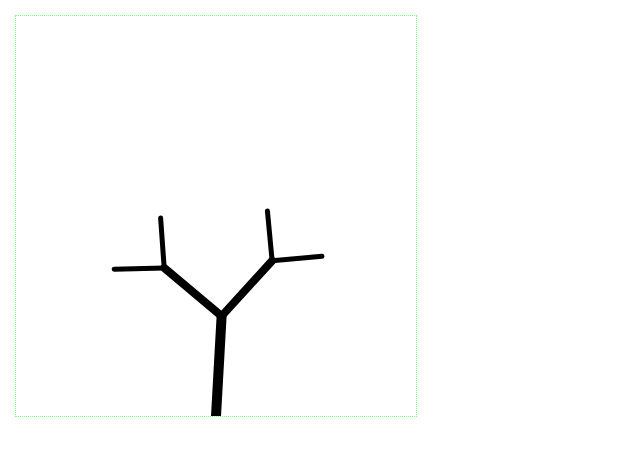
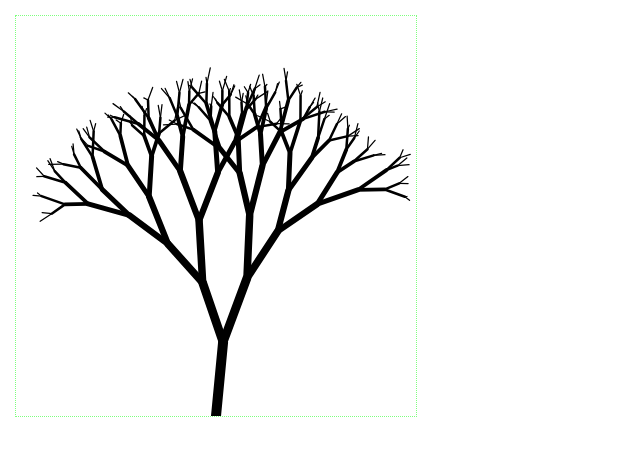
Before and after one commit to valscion/puu, a React (Create React App) app: page / in a window 1280 px wide. Shown: the top 456 px of the page, without its empty margins (0-640 px from the left). Built offline with nearby package versions, Linux system fonts and the light colour scheme.

Commit message:
Properly generate tree

```diff
--- a/src/App.js
+++ b/src/App.js
@@ -3,84 +3,54 @@ import "./App.css";
 
 const stroke = { stroke: "black", "stroke-linecap": "round" };
 
-function generateBranch({ startX, startY, level, angle, length, genRand }) {
-  const strokeWidth = (() => {
-    switch (level) {
-      case 0:
-        return 10;
-      case 1:
-        return 8;
-      case 2:
-        return 5;
-      default:
-        throw new Error("too deep");
-    }
-  })();
+function genTree({ genRand, maxLevels, baseLength, maxWidth, rootX, rootY }) {
+  function genNext({ x, y, angle, levelsRemaining }) {
+    if (levelsRemaining === 0) return { self: null, left: null, right: null };
 
-  const random = genRand();
+    const length = (levelsRemaining / maxLevels) * baseLength;
+    const xDiff =
+      Math.cos(angle + genRand()) * (length + genRand() * baseLength);
+    const yDiff =
+      Math.sin(angle + genRand()) * (length + genRand() * baseLength);
 
-  const xDiff = Math.cos(angle + random) * length;
-  const yDiff = Math.sin(angle + random) * length;
+    const nextX = x + xDiff;
+    const nextY = y + yDiff;
 
-  const nextX = startX + xDiff;
-  const nextY = startY + yDiff;
+    const widthFactor = levelsRemaining / maxLevels;
 
     return {
-    paths: (
-      <path
-        d={`M${startX},${startY} ${nextX},${nextY}`}
-        stroke-width={strokeWidth}
-        {...stroke}
-      />
-    ),
+      self: {
+        x,
+        y,
         nextX,
-    nextY
+        nextY,
+        width: maxWidth * widthFactor,
+        level: maxLevels - levelsRemaining
+      },
+      left: genNext({
+        x: nextX,
+        y: nextY,
+        angle: angle - Math.PI / 10,
+        levelsRemaining: levelsRemaining - 1
+      }),
+      right: genNext({
+        x: nextX,
+        y: nextY,
+        angle: angle + Math.PI / 10,
+        levelsRemaining: levelsRemaining - 1
+      })
     };
   }
 
-function generateTree(genRand) {
-  return Array(3)
-    .fill(null)
-    .reduce((acc, next, level) => {
-      if (level === 0) {
-        acc.push(
-          generateBranch({
-            startX: 200,
-            startY: 400,
+  return genNext({
+    x: rootX,
+    y: rootY,
     angle: -Math.PI / 2,
-            length: 100,
-            genRand,
-            level
-          })
-        );
-      } else if (level === 1) {
-        const { nextX: startX, nextY: startY } = acc[acc.length - 1];
-        const common = { genRand, startX, startY, level, length: 75 };
-        acc.push(generateBranch({ ...common, angle: -((3 * Math.PI) / 4) }));
-        acc.push(generateBranch({ ...common, angle: -(Math.PI / 4) }));
-      } else if (level === 2) {
-        const left = acc[acc.length - 2];
-        const right = acc[acc.length - 1];
-        {
-          let { nextX: startX, nextY: startY } = left;
-          const common = { genRand, startX, startY, level, length: 50 };
-          acc.push(generateBranch({ ...common, angle: -Math.PI }));
-          acc.push(generateBranch({ ...common, angle: -(Math.PI / 2) }));
-        }
-        {
-          let { nextX: startX, nextY: startY } = right;
-          const common = { genRand, startX, startY, level, length: 50 };
-          acc.push(generateBranch({ ...common, angle: -(Math.PI / 2) }));
-          acc.push(generateBranch({ ...common, angle: 0 }));
-        }
+    levelsRemaining: maxLevels
+  });
 }
 
-      return acc;
-    }, [])
-    .map(value => value.paths);
-}
-
-class App extends Component {
+export default class App extends Component {
   componentDidMount() {
     this.interval = setInterval(() => this.forceUpdate(), 1000);
   }
@@ -91,6 +61,14 @@ class App extends Component {
 
   render() {
     const genRand = () => Math.PI * ((Math.random() - 0.5) * (1 / 16));
+    const trunk = genTree({
+      genRand,
+      rootX: 200,
+      rootY: 400,
+      maxLevels: 8,
+      baseLength: 75,
+      maxWidth: 10
+    });
 
     return (
       <div>
@@ -102,11 +80,27 @@ class App extends Component {
           baseProfile="full"
           xmlns="http://www.w3.org/2000/svg"
         >
-          {generateTree(genRand)}
+          <Branch {...trunk} />
         </svg>
       </div>
     );
   }
 }
 
-export default App;
+function Branch(props) {
+  const { self, left, right } = props;
+  if (self === null) return null;
+  const { x, y, nextX, nextY, width, level } = self;
+
+  return (
+    <g data-level={level}>
+      <path
+        d={`M${x},${y} ${nextX},${nextY}`}
+        stroke-width={width}
+        {...stroke}
+      />
+      <Branch {...left} />
+      <Branch {...right} />
+    </g>
+  );
+}
```
Lines whose indentation alone changed are shown as unchanged.
